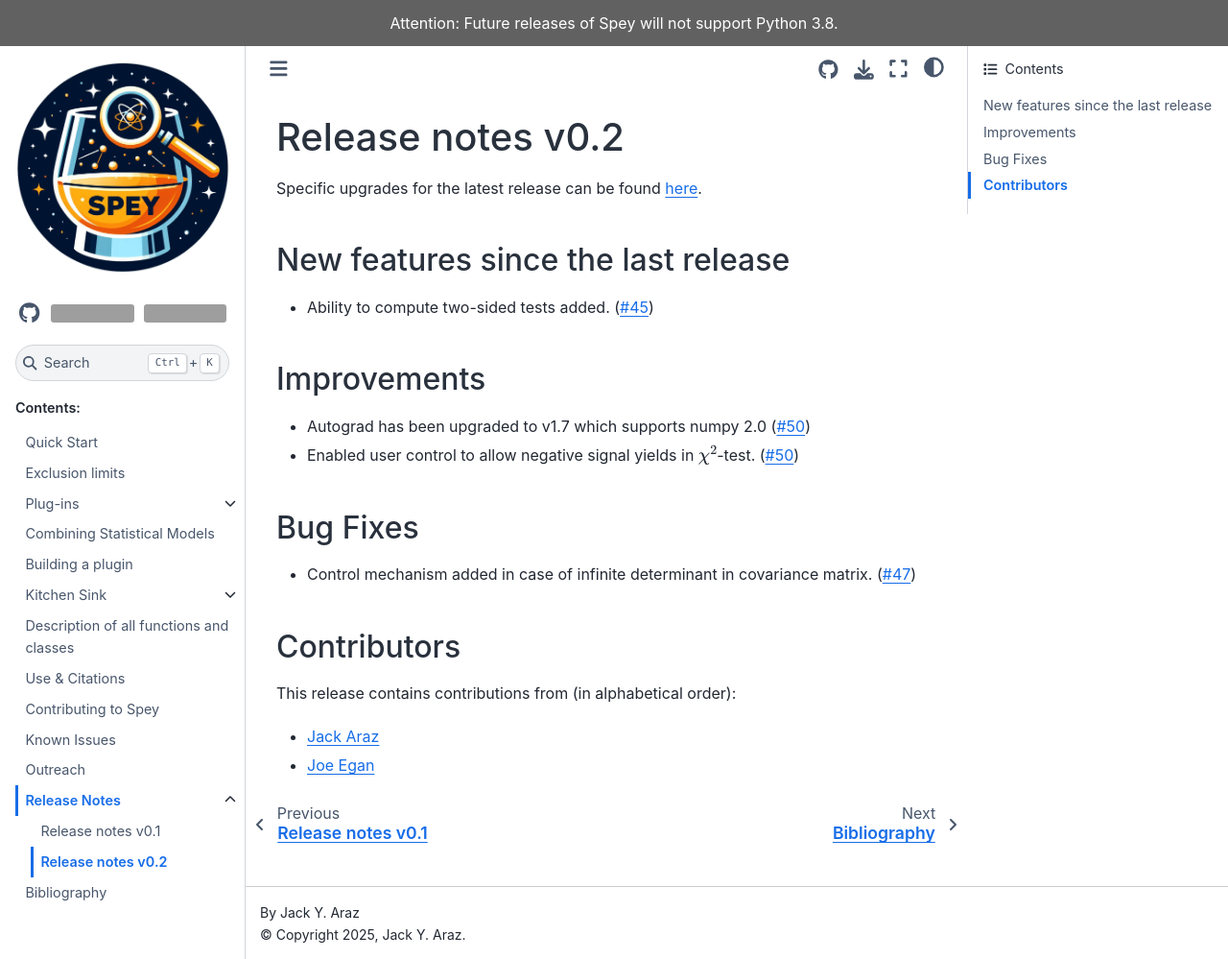
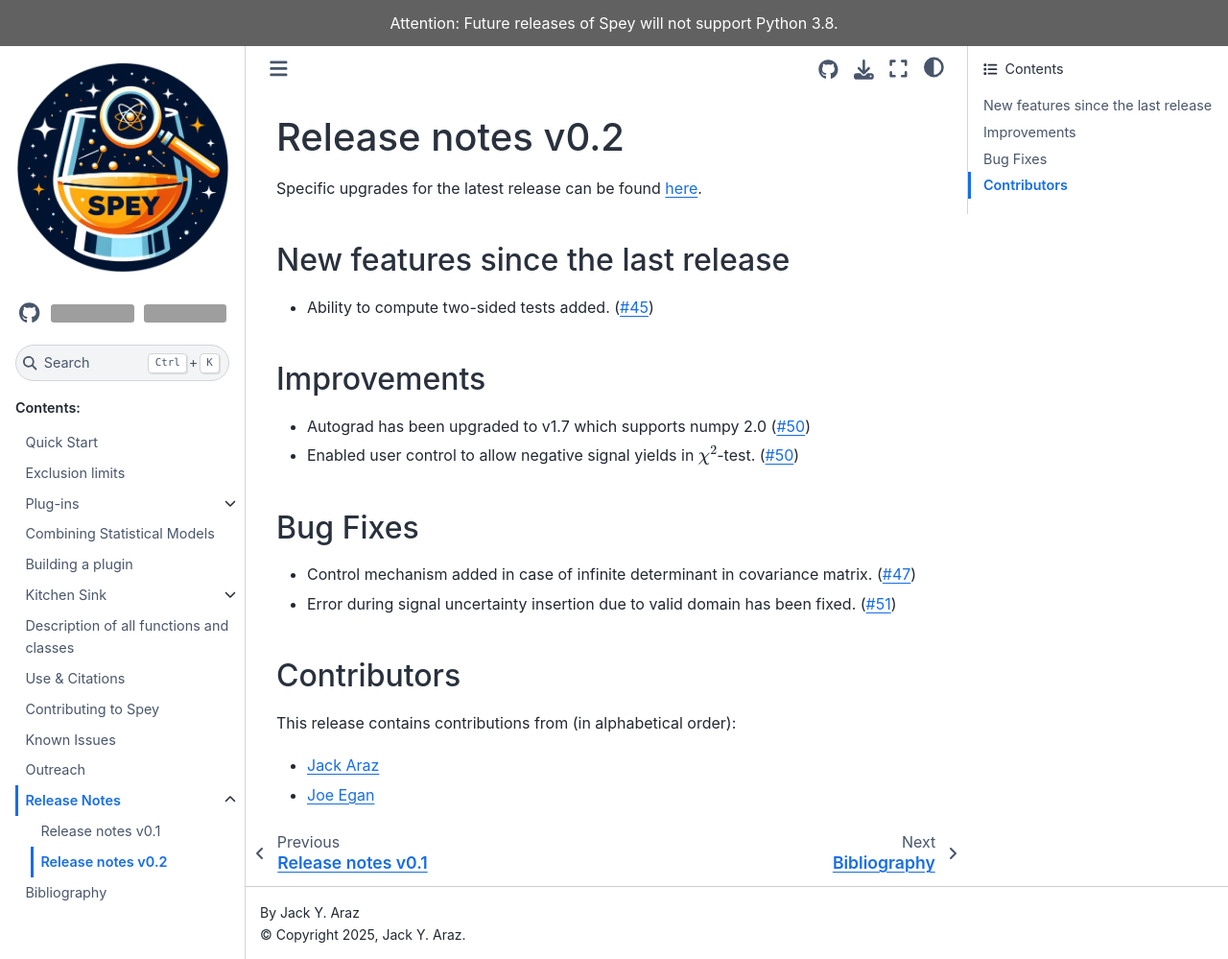
Before and after one commit to SpeysideHEP/spey, a Sphinx documentation site: the page built from docs/releases/changelog-v0.2.md, in a window 1280 px wide and 999 px high. Shown: the whole window at 96% size. Built offline with Sphinx 7.4.7 and the Sphinx Book theme 1.1.4, drawn with Linux system fonts in a browser that asks for light colours; grey boxes are pictures that could not be loaded.

Commit message:
update changelog

```diff
--- a/docs/releases/changelog-v0.2.md
+++ b/docs/releases/changelog-v0.2.md
@@ -20,6 +20,9 @@ Specific upgrades for the latest release can be found [here](https://github.com/
 * Control mechanism added in case of infinite determinant in covariance matrix.
   ([#47](https://github.com/SpeysideHEP/spey/pull/47))
 
+* Error during signal uncertainty insertion due to valid domain has been fixed.
+  ([#51](https://github.com/SpeysideHEP/spey/pull/51))
+
 ## Contributors
 
 This release contains contributions from (in alphabetical order):
```
